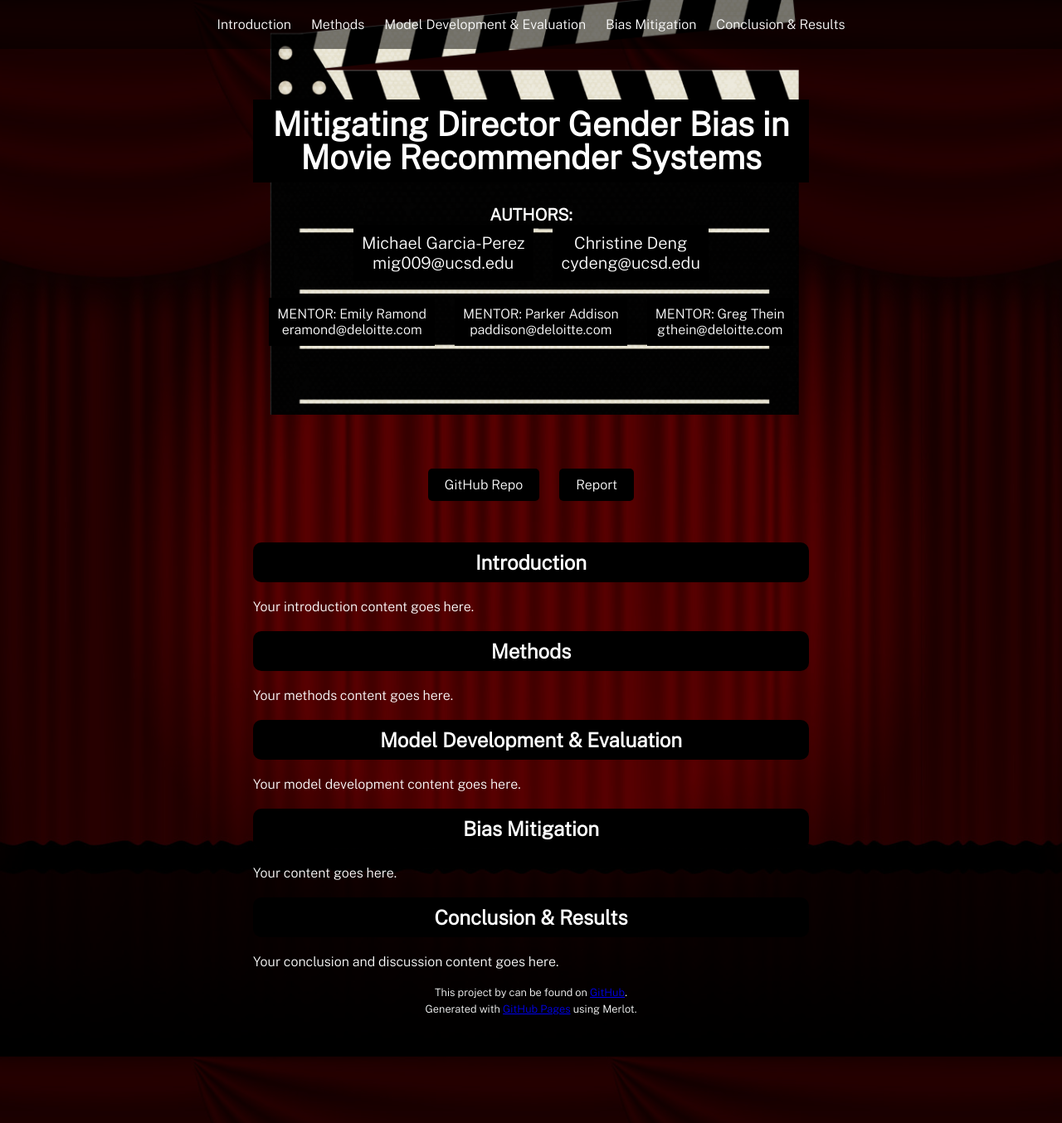
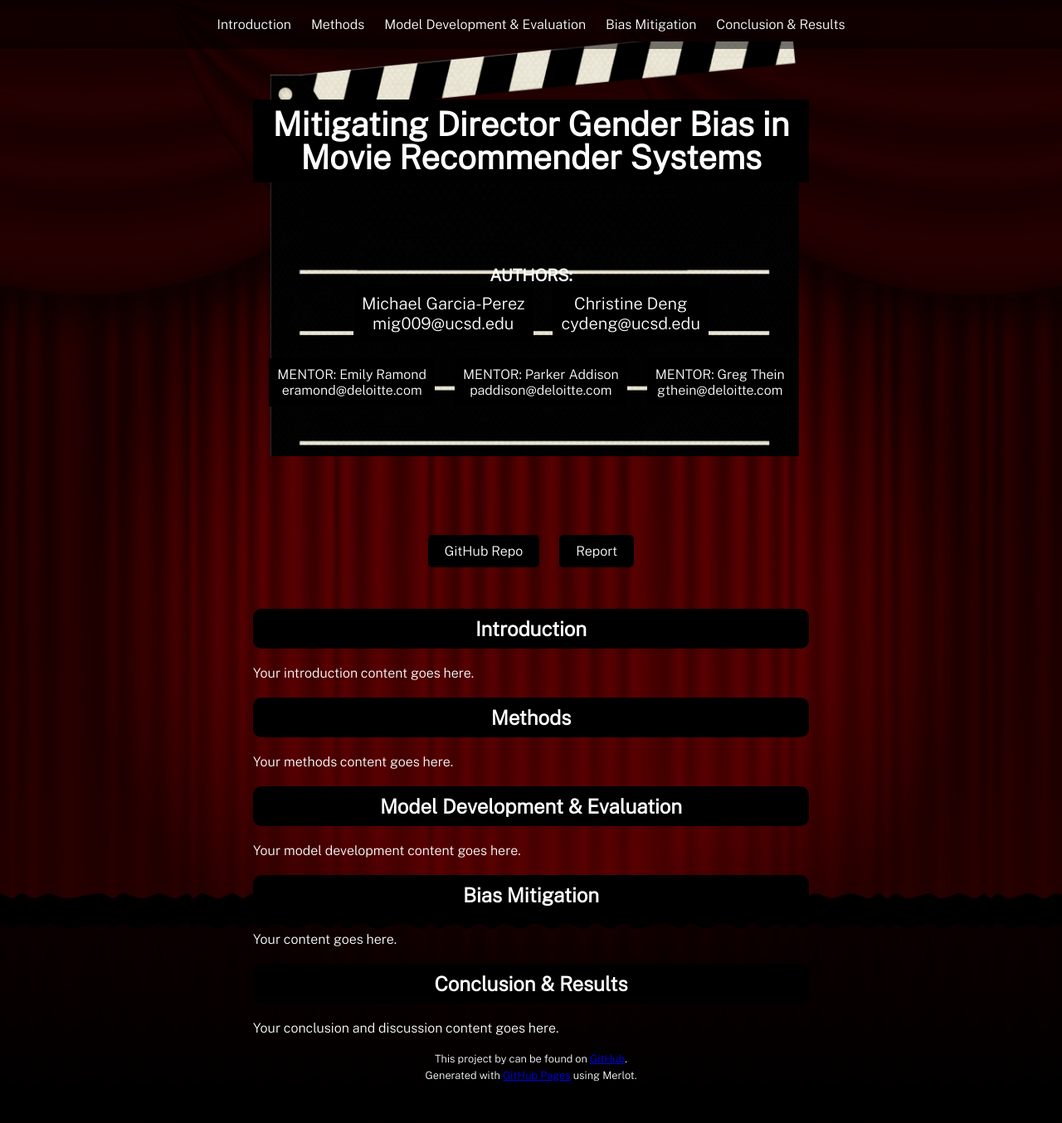
Before and after one commit to michael-garciaperez/DSC180A-Methodology-5, a Jekyll site: the page built from index.md, in a window 1280 px wide and 1354 px high. Shown: the whole window at 83% size. Built offline with Jekyll 4.4.1, drawn with Linux system fonts in a browser that asks for light colours.

Commit message:
Update style.scss

```diff
--- a/assets/css/style.scss
+++ b/assets/css/style.scss
@@ -21,7 +21,7 @@ div.shell {
 header {
   position: relative;
   z-index: 2;
-  margin: 0 auto; /* Adjusted margin */
+  margin: 50px auto; /* Adjusted margin */
   max-width: 670px;
   padding: 20px 40px 25px;
   height: 500px;
@@ -36,7 +36,7 @@ header h1 {
   line-height: 1;
   background-color: black;
   padding: 10px 20px;
-  margin-top: 100px; /* Adjusted margin-top for the title */
+  margin-top: 50px; /* Adjusted margin-top for the title */
 }
 
 .clapboard-image {
@@ -55,7 +55,7 @@ header h1 {
 
 .author-mentor-container {
   text-align: center;
-  margin-top: 20px; /* Adjusted margin-top for the authors */
+  margin-top: 100px; /* Adjusted margin-top for the authors */
 }
 
 .author-mentor-container p {
@@ -203,3 +203,7 @@ body::before {
   background-color: rgba(0, 0, 0, 0.5);
   z-index: -1;
 }
+
+.title-container {
+  margin-top: 50px; /* Adjusted margin-top for the title */
+}
```
